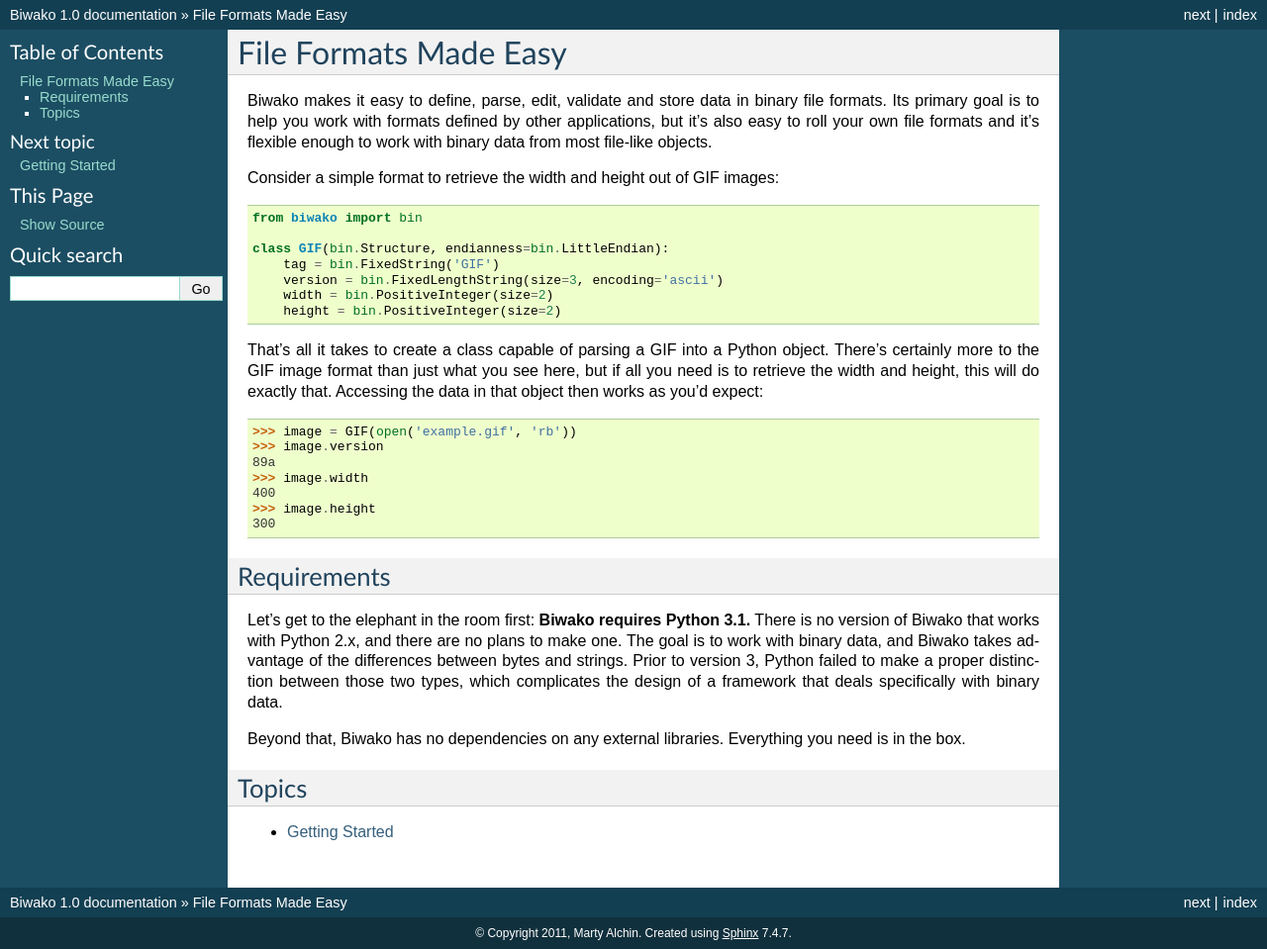
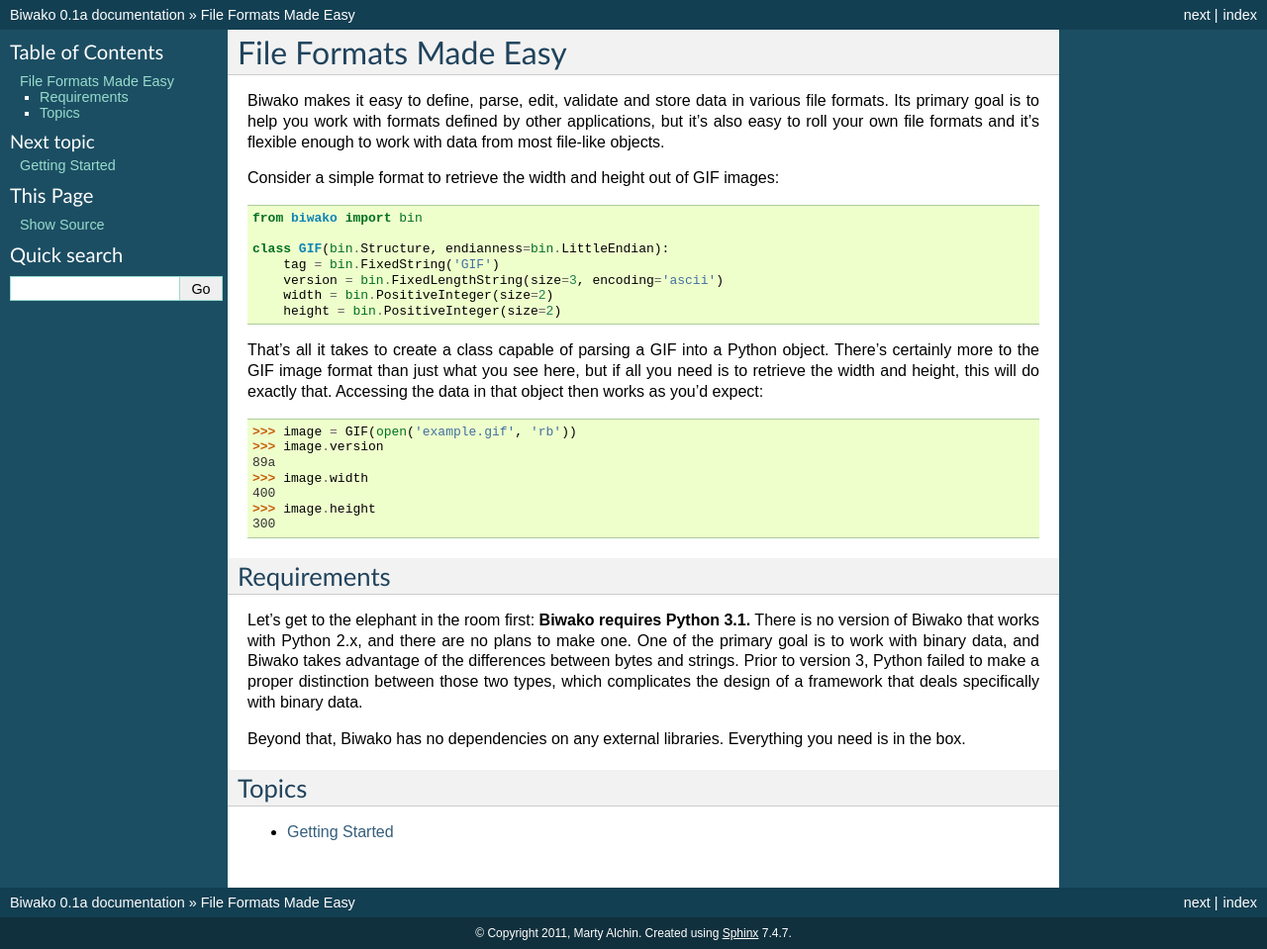
Before and after one commit to gulopine/steel, a Sphinx documentation site: the page built from docs/index.rst, in a window 1280 px wide. Shown: the whole page at 99% size. Built offline with Sphinx 7.4.7, drawn with Linux system fonts in a browser that asks for light colours.

```diff
--- a/docs/conf.py
+++ b/docs/conf.py
@@ -48,9 +48,9 @@ copyright = u'2011, Marty Alchin'
 # built documents.
 #
 # The short X.Y version.
-version = '1.0'
+version = '0.1'
 # The full version, including alpha/beta/rc tags.
-release = '1.0'
+release = '0.1a'
 
 # The language for content autogenerated by Sphinx. Refer to documentation
 # for a list of supported languages.
@@ -178,7 +178,7 @@ htmlhelp_basename = 'Biwakodoc'
 # Grouping the document tree into LaTeX files. List of tuples
 # (source start file, target name, title, author, documentclass [howto/manual]).
 latex_documents = [
-  ('index', 'Biwako.tex', u'Biwako Documentation',
+  ('index', 'Biwako.tex', u'Biwako: File Formats Made Easy',
    u'Marty Alchin', 'manual'),
 ]
 
@@ -211,6 +211,6 @@ latex_documents = [
 # One entry per manual page. List of tuples
 # (source start file, name, description, authors, manual section).
 man_pages = [
-    ('index', 'biwako', u'Biwako Documentation',
+    ('index', 'biwako', u'Biwako: File Formats Made Easy',
      [u'Marty Alchin'], 1)
 ]
--- a/docs/index.rst
+++ b/docs/index.rst
@@ -1,10 +1,10 @@
 File Formats Made Easy
 ======================
 
-Biwako makes it easy to define, parse, edit, validate and store data in binary
+Biwako makes it easy to define, parse, edit, validate and store data in various
 file formats. Its primary goal is to help you work with formats defined by
 other applications, but it's also easy to roll your own file formats and it's
-flexible enough to work with binary data from most file-like objects.
+flexible enough to work with data from most file-like objects.
 
 Consider a simple format to retrieve the width and height out of GIF images::
 
@@ -33,11 +33,12 @@ Requirements
 ------------
 
 Let's get to the elephant in the room first: **Biwako requires Python 3.1.**
-There is no version of Biwako that works with Python 2.x, and there are no plans
-to make one. The goal is to work with binary data, and Biwako takes advantage of
-the differences between bytes and strings. Prior to version 3, Python failed to
-make a proper distinction between those two types, which complicates the design
-of a framework that deals specifically with binary data.
+There is no version of Biwako that works with Python 2.x, and there are no
+plans to make one. One of the primary goal is to work with binary data, and
+Biwako takes advantage of the differences between bytes and strings. Prior to
+version 3, Python failed to make a proper distinction between those two types,
+which complicates the design of a framework that deals specifically with
+binary data.
 
 Beyond that, Biwako has no dependencies on any external libraries. Everything
 you need is in the box.
```
